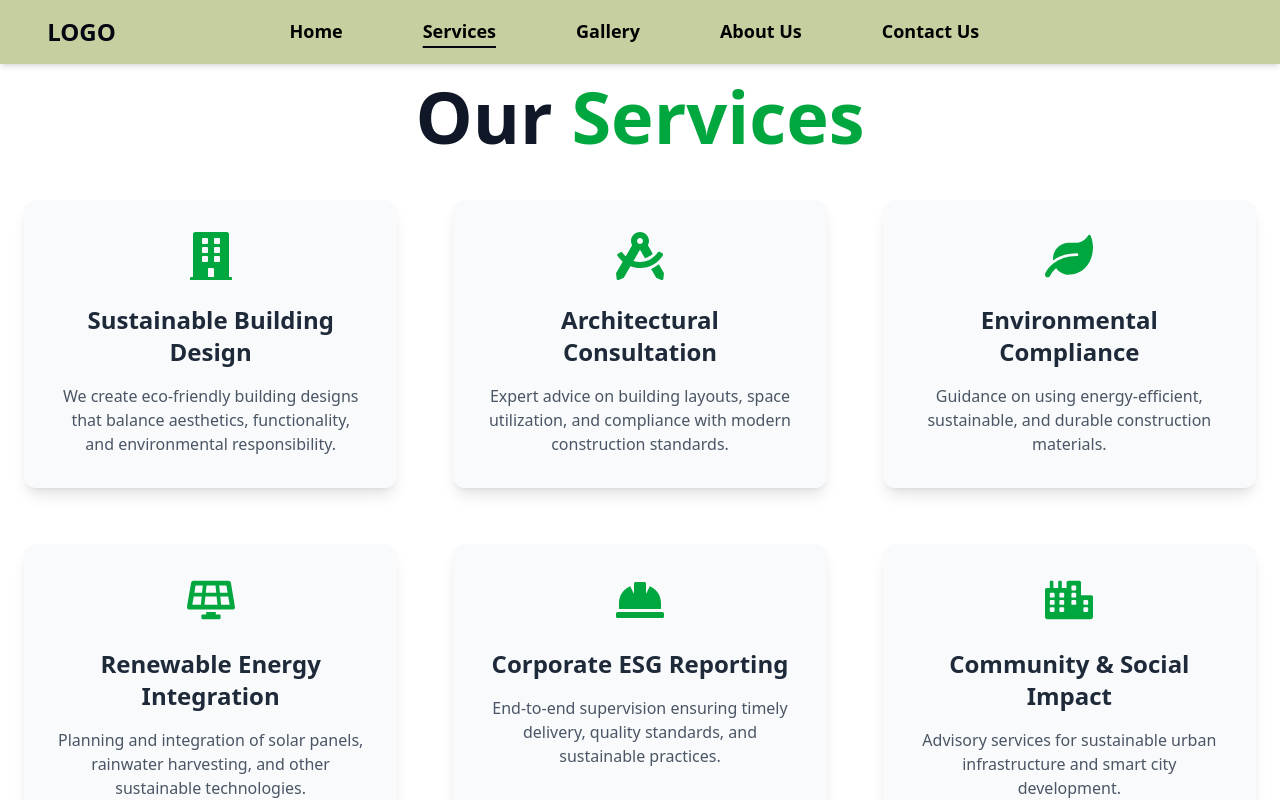
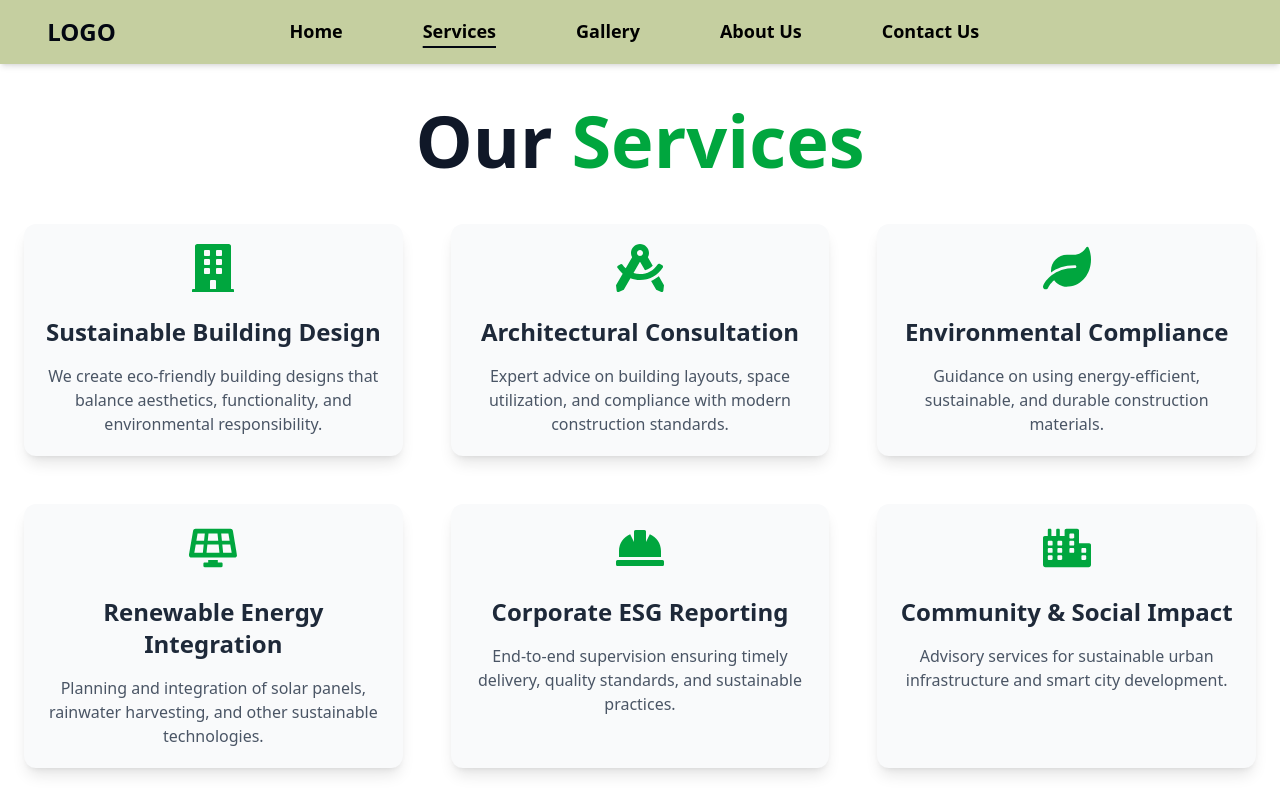
Before and after one commit to Naman2166/Unity-Associates, a React (Vite) app in the folder frontend/: page /services in a window 1280 px wide. Shown: the top 800 px of the page. Built offline with nearby package versions, Linux system fonts and the light colour scheme.

Commit message:
changed layout

```diff
--- a/frontend/src/pages/AboutUs.jsx
+++ b/frontend/src/pages/AboutUs.jsx
@@ -4,7 +4,7 @@ import { motion } from "framer-motion";
 const AboutUs = () => {
   return (
     <motion.section
-      className="py-20 px-6 md:px-20"
+      className="py-20 px-6 md:px-20 mt-7"
       initial={{ opacity: 0 }}
       animate={{ opacity: 1 }}
       transition={{ duration: 1 }}
--- a/frontend/src/pages/ContactUs.jsx
+++ b/frontend/src/pages/ContactUs.jsx
@@ -5,7 +5,7 @@ import { Mail, Phone, MapPin } from "lucide-react"; // Professional icons
 const ContactUs = () => {
   return (
     <motion.section
-      className="py-20 px-6 md:px-16 bg-gray-50"
+      className="py-20 px-6 md:px-16 bg-gray-50 mt-7"
       initial={{ opacity: 0 }}
       animate={{ opacity: 1 }}
       transition={{ duration: 1 }}
--- a/frontend/src/pages/Gallery.jsx
+++ b/frontend/src/pages/Gallery.jsx
@@ -36,10 +36,10 @@ const galleryImages = [
 
 const Gallery = () => {
   return (
-    <section className="py-16 bg-gray-50">
+    <section className="py-16 mt-7 bg-gray-50">
       <div className="max-w-6xl mx-auto px-6">
         {/* Heading */}
-        <h2 className="text-3xl font-bold text-gray-800 text-center mb-6">
+        <h2 className="text-6xl font-bold text-gray-800 text-center mb-6">
           Our <span className="text-green-600">Gallery</span>
         </h2>
         <p className="text-center text-gray-600 mb-12 max-w-2xl mx-auto">
--- a/frontend/src/pages/Services.jsx
+++ b/frontend/src/pages/Services.jsx
@@ -37,7 +37,7 @@ const Services = () => {
   ];
 
   return (
-    <div className="py-20 px-6 ">
+    <div className="py-20 mt-6 px-6 ">
       {/* Heading */}
       <motion.h1
         className="text-6xl md:text-7xl font-bold text-center text-gray-900 mb-12"
@@ -49,11 +49,11 @@ const Services = () => {
       </motion.h1>
 
       {/* Service Cards */}
-      <div className="grid grid-cols-1 md:grid-cols-2 lg:grid-cols-3 gap-14 max-w-7xl mx-auto">
+      <div className="grid grid-cols-1 md:grid-cols-2 lg:grid-cols-3 gap-12 max-w-7xl mx-auto">
         {services.map((service, index) => (
           <motion.div
             key={index}
-            className="bg-gray-50 rounded-xl shadow-lg p-8 text-center hover:shadow-xl transition-shadow"
+            className="bg-gray-50 rounded-xl shadow-lg p-5 text-center hover:shadow-xl transition-shadow"
             initial={{ opacity: 0, y: 40 }}
             animate={{ opacity: 1, y: 0 }}
             transition={{ duration: 0.6, delay: index * 0.1 }}
```
